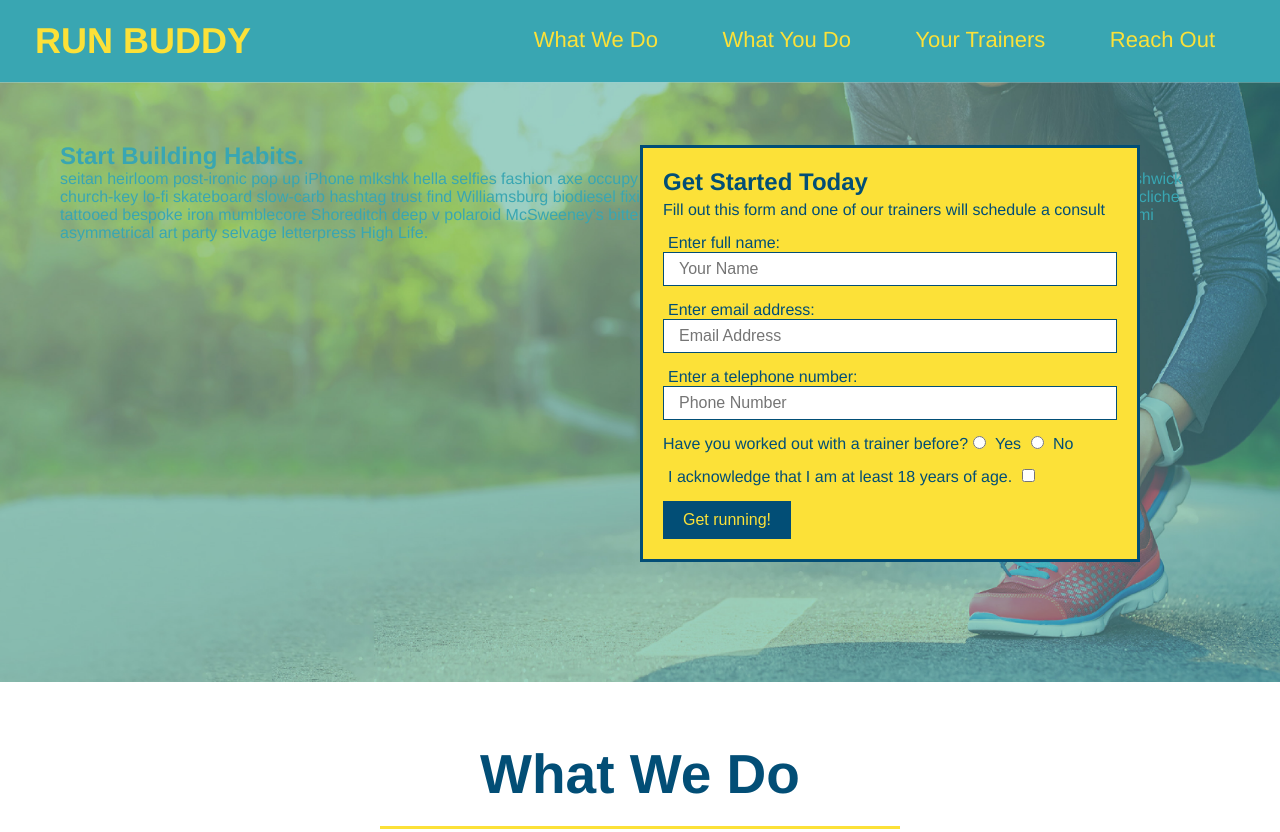
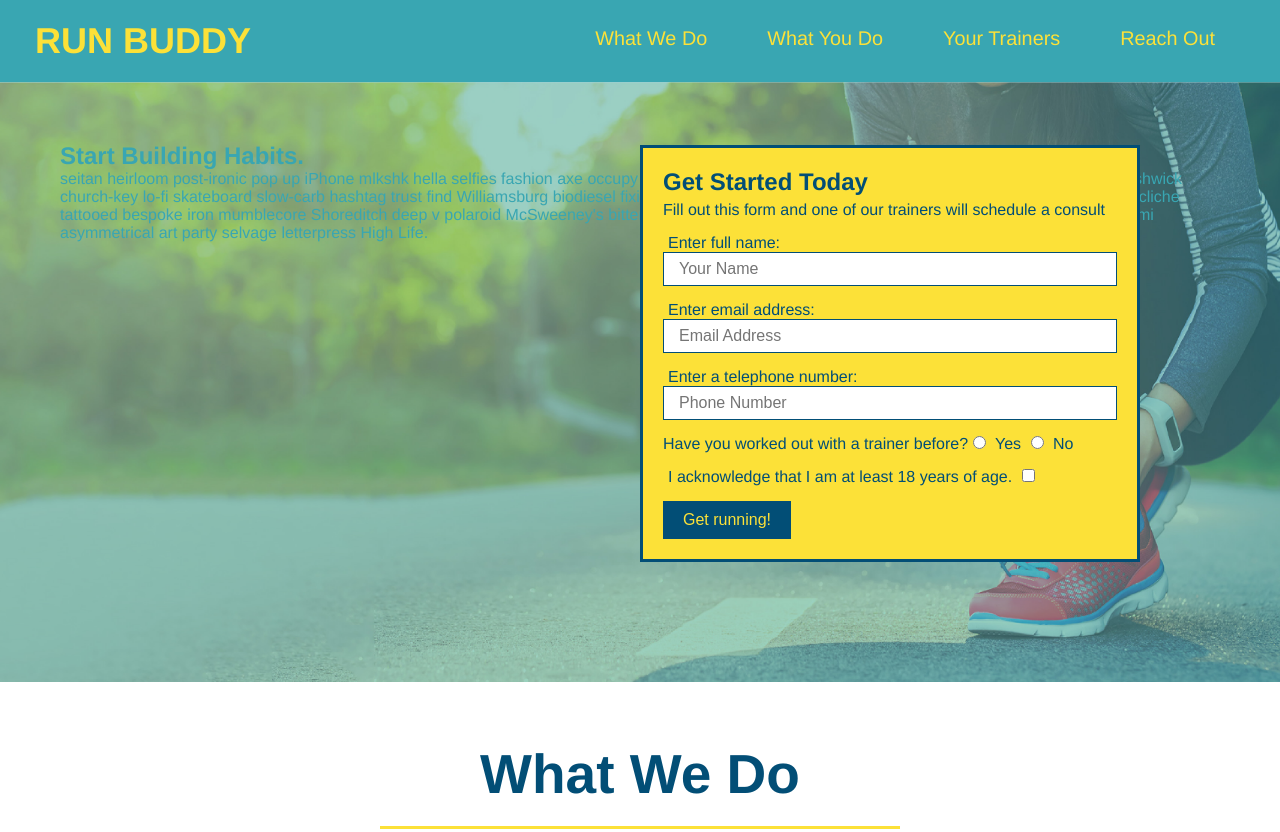
Before and after one commit to xRitchie91/Run-Buddy, a plain HTML site: page index.html in a window 1280 px wide. Shown: the top 832 px of the page. Drawn offline with Linux system fonts and the light colour scheme.

Commit message:
add flexbox to header

```diff
--- a/assets/css/style.css
+++ b/assets/css/style.css
@@ -36,14 +36,19 @@ header nav {
   margin: 7px 0;
 }
 
-header nav ul li {
+header nav ul {
   display: inline;
+  display: flex;
+  flex-wrap: wrap;
+  justify-content: space-between;
+  align-items: center;
+  list-style: none;
 }
 
 header nav ul li a {
   margin: 0 30px;
   font-weight: lighter;
-  font-size: 22px;
+  font-size: 1.55vw;
 }
 
 /* HEADER / NAVBAR END */
```
